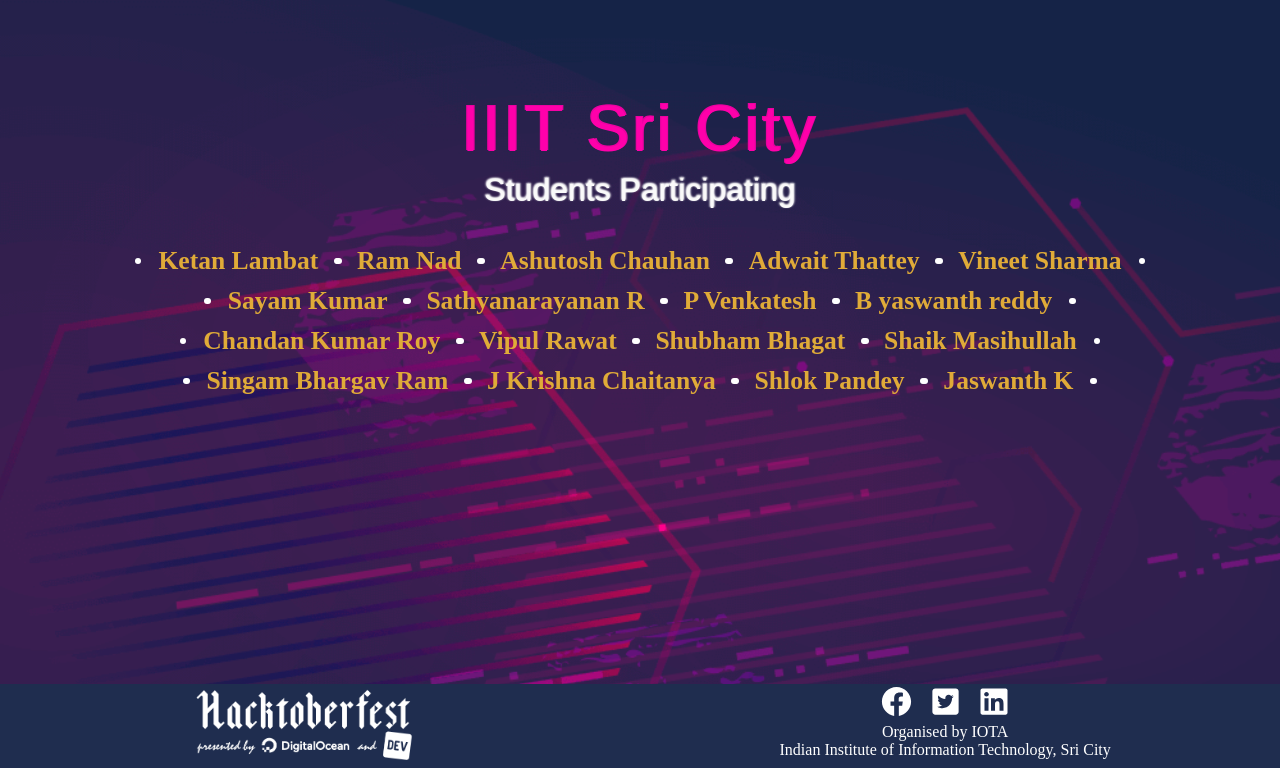
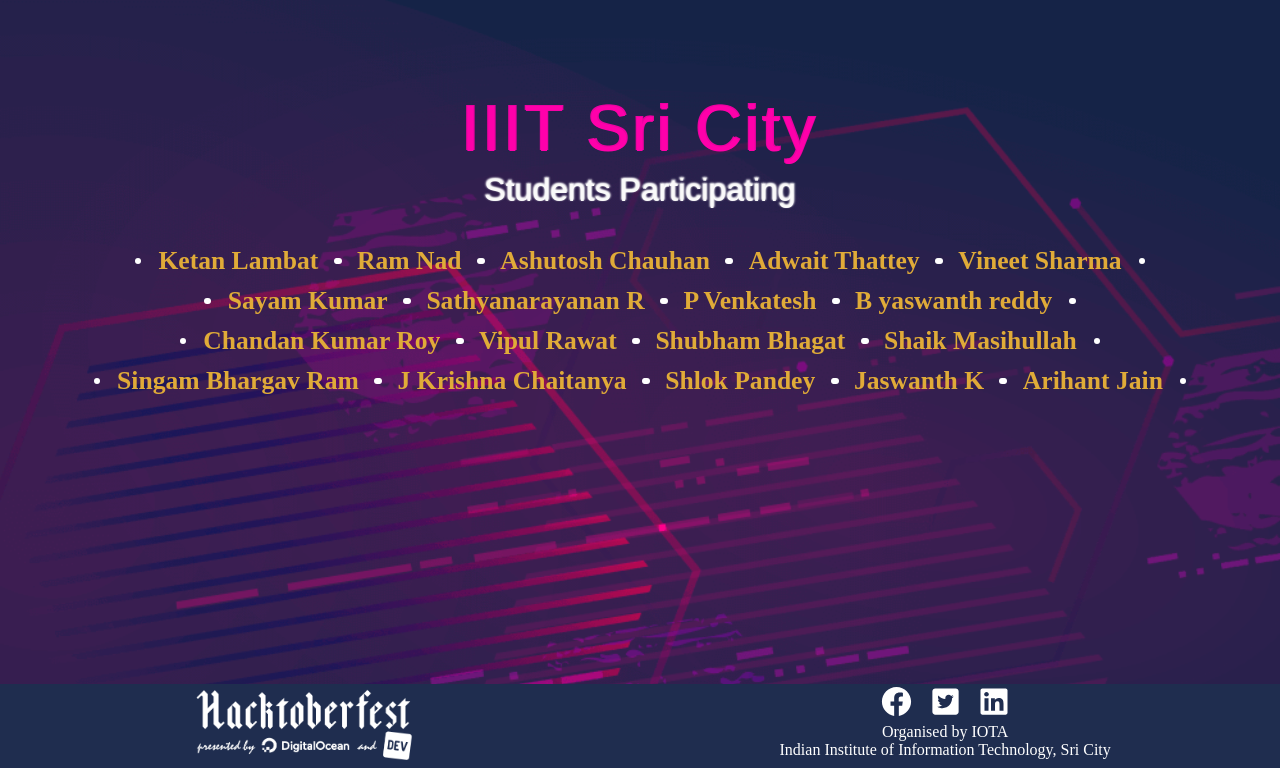
Before and after one commit to Project-Club-IIITS/hacktoberfest2019-participants, a Jekyll site: the page index.html, which Jekyll copies as it is, in a window 1280 px wide, cut to the strip 132-900 px from the top of the page. Built offline with Jekyll 4.4.1, drawn with Linux system fonts in a browser that asks for light colours; some web fonts are replaced.

Commit message:
Adding Arihant Jain

```diff
--- a/index.html
+++ b/index.html
@@ -63,7 +63,7 @@
                 <li><a href="https://github.com/chaitanya531">J Krishna Chaitanya</a></li>
                 <li><a href="https://github.com/b30wulffz">Shlok Pandey</a></li>
                 <li><a href="https://github.com/JazzKriss21">Jaswanth K</a></li>
-
+                <li><a href="https://github.com/arihant9">Arihant Jain</a></li>
             </ul>
         </div>
     </div>
```
